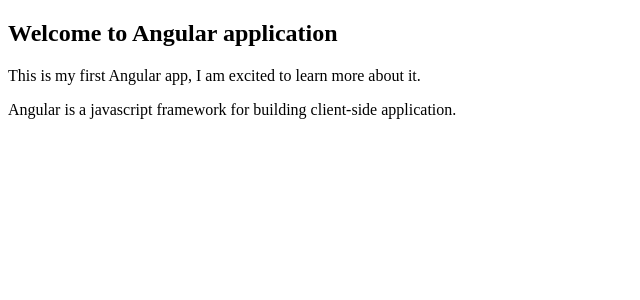
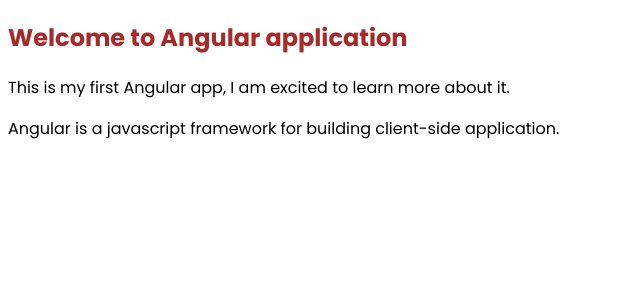
Before and after one commit to rizqyfahmi/hello-angular, an Angular app: page / in a window 1280 px wide. Shown: the top 300 px of the page, without its empty margins (0-640 px from the left). Built offline with nearby package versions, Linux system fonts and the light colour scheme.

Commit message:
Working with style

```diff
--- a/src/app/app.component.css
+++ b/src/app/app.component.css
@@ -0,0 +1,11 @@
+@import url('https://fonts.googleapis.com/css2?family=Poppins:wght@100;300;400;500;700&display=swap');
+
+h2 {
+    font-family: 'Poppins', sans-serif;
+    color: brown
+}
+
+p {
+    font-family: 'Poppins', sans-serif;
+    font-size: 16px
+}
```
